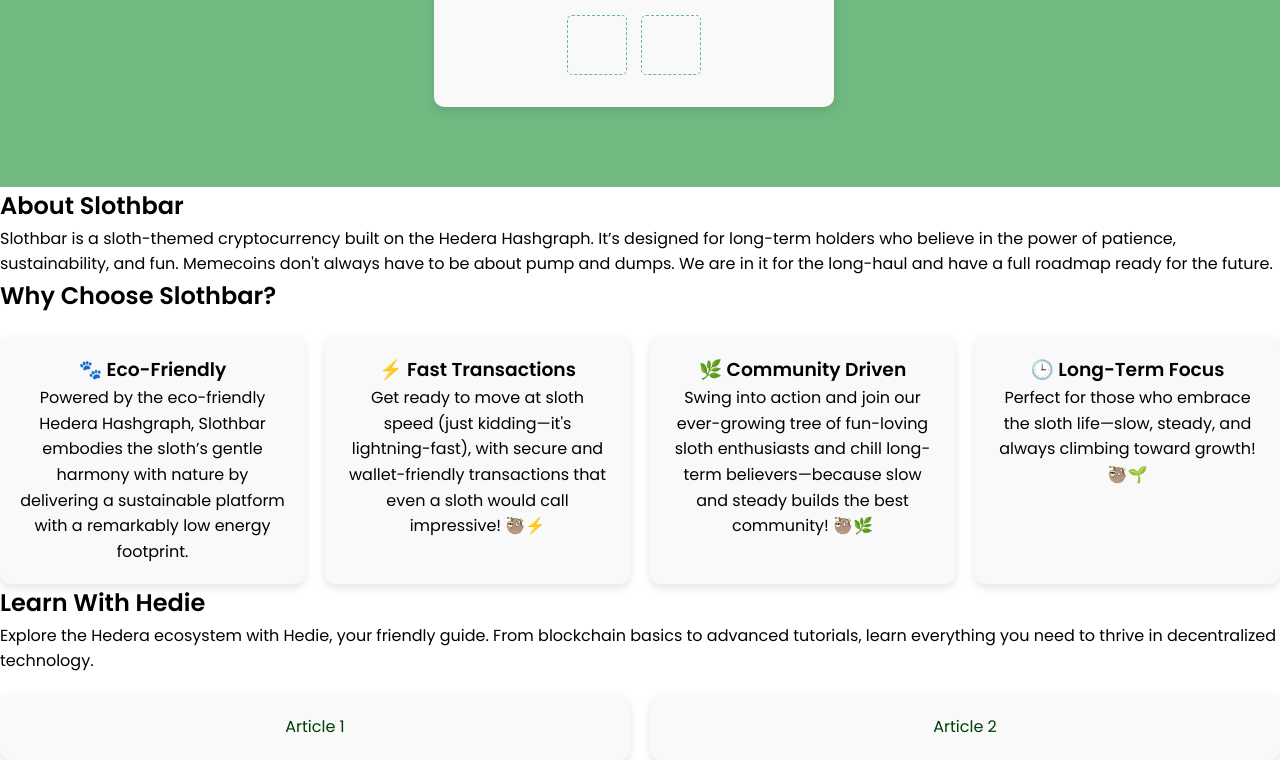
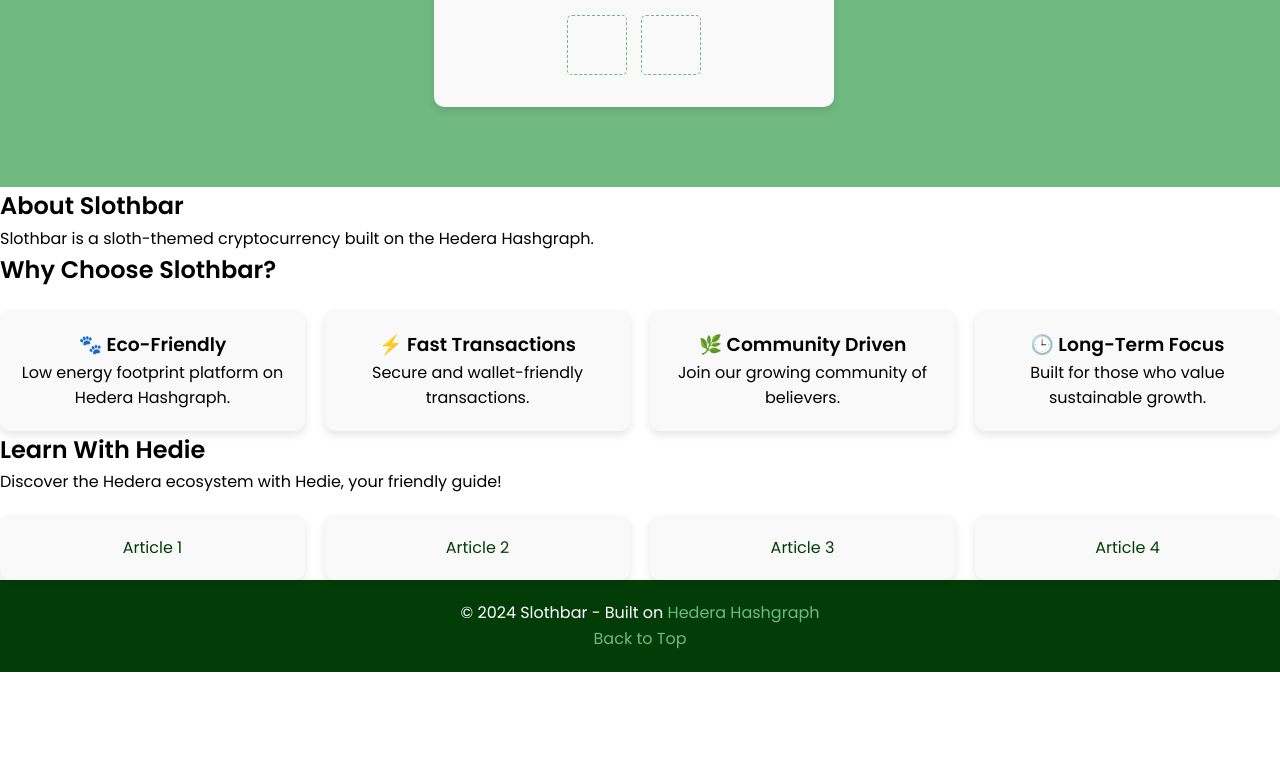
Before and after one commit to Slothbar/slothbarsite, a website: page index.html in a window 1280 px wide. Shown: the part 513-1273 px from the top of the page. After the commit the page ends 1185 px from the top, so only its background shows below. Drawn offline with Linux system fonts and the light colour scheme.

Commit message:
Update index.html

```diff
--- a/index.html
+++ b/index.html
@@ -10,6 +10,7 @@
     <link href="https://fonts.googleapis.com/css2?family=Poppins:wght@300;400;600&display=swap" rel="stylesheet">
 </head>
 <body>
+    <!-- Navbar -->
     <header>
         <div class="navbar">
             <div class="logo">
@@ -25,22 +26,19 @@
         </div>
     </header>
 
+    <!-- Hero Section with Puzzle -->
     <section class="hero" style="background-color: #70b981;">
         <div class="container hero-content">
             <h1>Slothbar <br> Memecoin on Hedera</h1>
             <p>The chillest memecoin on the Hedera Hashgraph. Slow and steady wins the race!</p>
 
             <div class="hero-layout">
-                <!-- Left Image -->
                 <div class="hero-image">
                     <img src="path/to/left-image.jpg" alt="Left Side Image">
                 </div>
-
-                <!-- Game Box -->
                 <div class="game-box">
                     <h2 id="puzzle-title">Complete the Puzzle</h2>
                     <div id="puzzle-board">
-                        <!-- Slots for puzzle pieces -->
                         <div class="puzzle-slot" data-slot="1"></div>
                         <div class="puzzle-slot" data-slot="2"></div>
                         <div class="puzzle-slot" data-slot="3"></div>
@@ -53,11 +51,9 @@
                         <div class="puzzle-slot" data-slot="10"></div>
                     </div>
                     <div id="puzzle-pieces">
-                        <!-- Puzzle pieces will be dynamically added here -->
+                        <!-- Puzzle pieces dynamically added -->
                     </div>
                 </div>
-
-                <!-- Right Image -->
                 <div class="hero-image">
                     <img src="path/to/right-image.jpg" alt="Right Side Image">
                 </div>
@@ -65,44 +61,44 @@
         </div>
     </section>
 
+    <!-- About Section -->
     <section id="about" class="about">
         <div class="container">
             <h2>About Slothbar</h2>
-            <p>
-                Slothbar is a sloth-themed cryptocurrency built on the Hedera Hashgraph.
-                It’s designed for long-term holders who believe in the power of patience, sustainability, and fun. Memecoins don't always have to be about pump and dumps. We are in it for the long-haul and have a full roadmap ready for the future.
-            </p>
+            <p>Slothbar is a sloth-themed cryptocurrency built on the Hedera Hashgraph.</p>
         </div>
     </section>
 
+    <!-- Features Section -->
     <section id="features" class="features">
         <div class="container">
             <h2>Why Choose Slothbar?</h2>
             <div class="features-grid">
                 <div class="feature-item">
                     <h3>🐾 Eco-Friendly</h3>
-                    <p>Powered by the eco-friendly Hedera Hashgraph, Slothbar embodies the sloth’s gentle harmony with nature by delivering a sustainable platform with a remarkably low energy footprint.</p>
+                    <p>Low energy footprint platform on Hedera Hashgraph.</p>
                 </div>
                 <div class="feature-item">
                     <h3>⚡ Fast Transactions</h3>
-                    <p>Get ready to move at sloth speed (just kidding—it's lightning-fast), with secure and wallet-friendly transactions that even a sloth would call impressive! 🦥⚡</p>
+                    <p>Secure and wallet-friendly transactions.</p>
                 </div>
                 <div class="feature-item">
                     <h3>🌿 Community Driven</h3>
-                    <p>Swing into action and join our ever-growing tree of fun-loving sloth enthusiasts and chill long-term believers—because slow and steady builds the best community! 🦥🌿</p>
+                    <p>Join our growing community of believers.</p>
                 </div>
                 <div class="feature-item">
                     <h3>🕒 Long-Term Focus</h3>
-                    <p>Perfect for those who embrace the sloth life—slow, steady, and always climbing toward growth! 🦥🌱</p>
+                    <p>Built for those who value sustainable growth.</p>
                 </div>
             </div>
         </div>
     </section>
 
+    <!-- Learn With Hedie Section -->
     <section id="learn" class="learn">
         <div class="container">
             <h2>Learn With Hedie</h2>
-            <p>Explore the Hedera ecosystem with Hedie, your friendly guide. From blockchain basics to advanced tutorials, learn everything you need to thrive in decentralized technology.</p>
+            <p>Discover the Hedera ecosystem with Hedie, your friendly guide!</p>
             <div class="learn-grid">
                 <a href="https://twitter.com/example1" class="grid-box" target="_blank">
                     <p>Article 1</p>
@@ -110,3 +106,22 @@
                 <a href="https://twitter.com/example2" class="grid-box" target="_blank">
                     <p>Article 2</p>
                 </a>
+                <a href="https://twitter.com/example3" class="grid-box" target="_blank">
+                    <p>Article 3</p>
+                </a>
+                <a href="https://twitter.com/example4" class="grid-box" target="_blank">
+                    <p>Article 4</p>
+                </a>
+            </div>
+        </div>
+    </section>
+
+    <footer>
+        <div class="container">
+            <p>&copy; 2024 Slothbar - Built on <a href="https://hedera.com" target="_blank">Hedera Hashgraph</a></p>
+            <a href="#top">Back to Top</a>
+        </div>
+    </footer>
+    <script src="script.js"></script>
+</body>
+</html>
```
